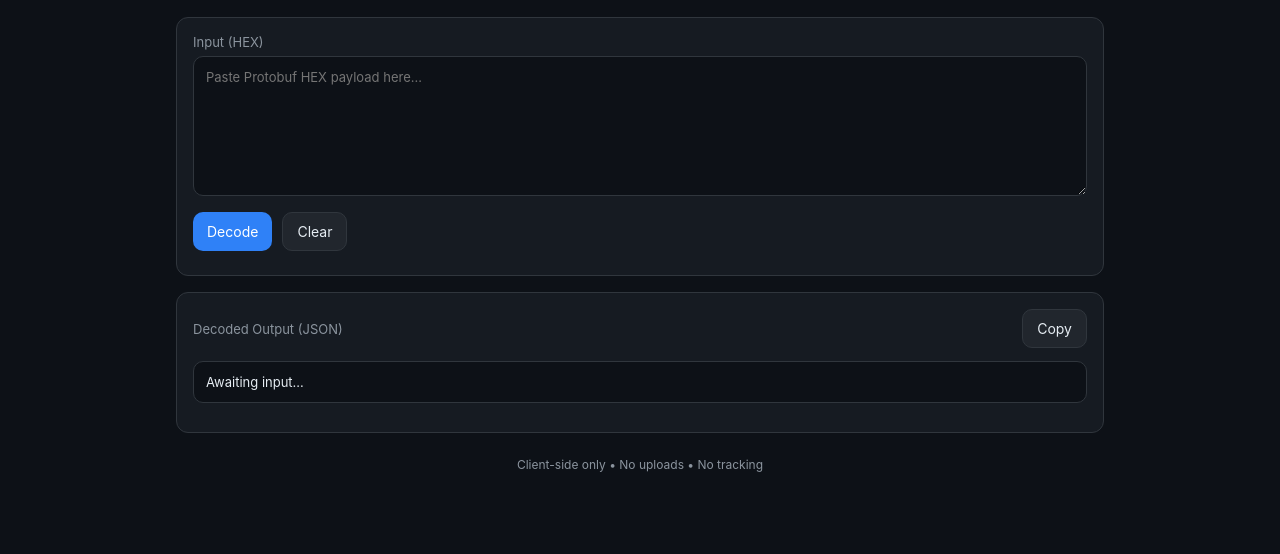
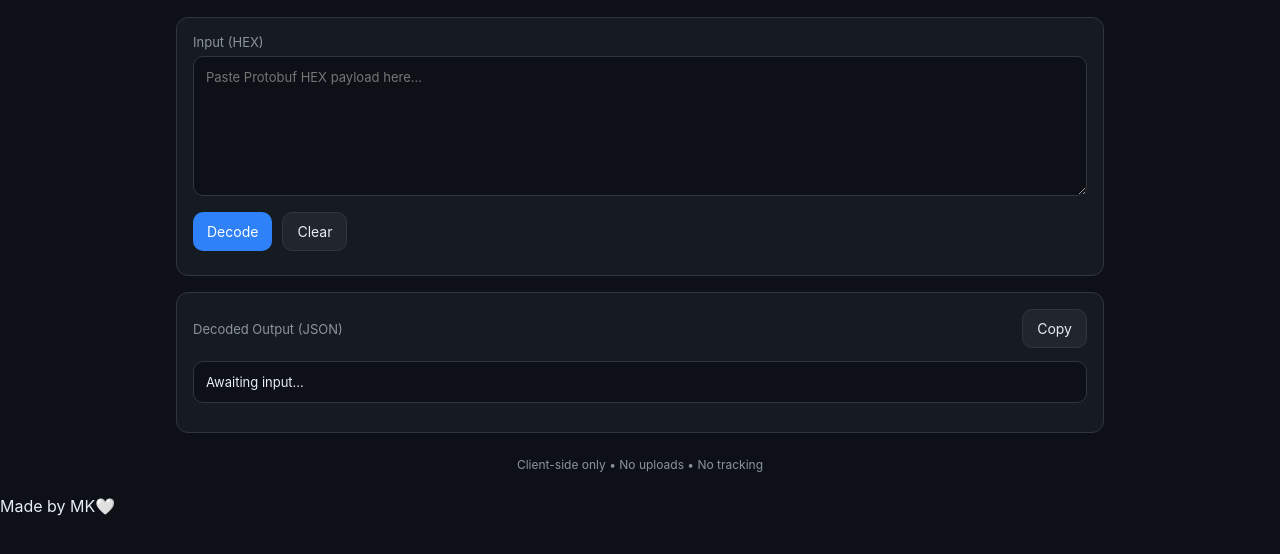
Before and after one commit to mohithkrishnaa-dev/protobuf-hex-inspector, a plain HTML site: page index.html in a window 1280 px wide. Shown: the part 76-630 px from the top of the page. Drawn offline with Linux system fonts and the light colour scheme.

Commit message:
Add footer with creator information

```diff
--- a/hexdecoder.html
+++ b/index.html
@@ -259,6 +259,6 @@ function setStatus(msg,type){
   status.textContent = msg;
 }
 </script>
-
+<footer> Made by MK🤍</footer>
 </body>
 </html>
```
